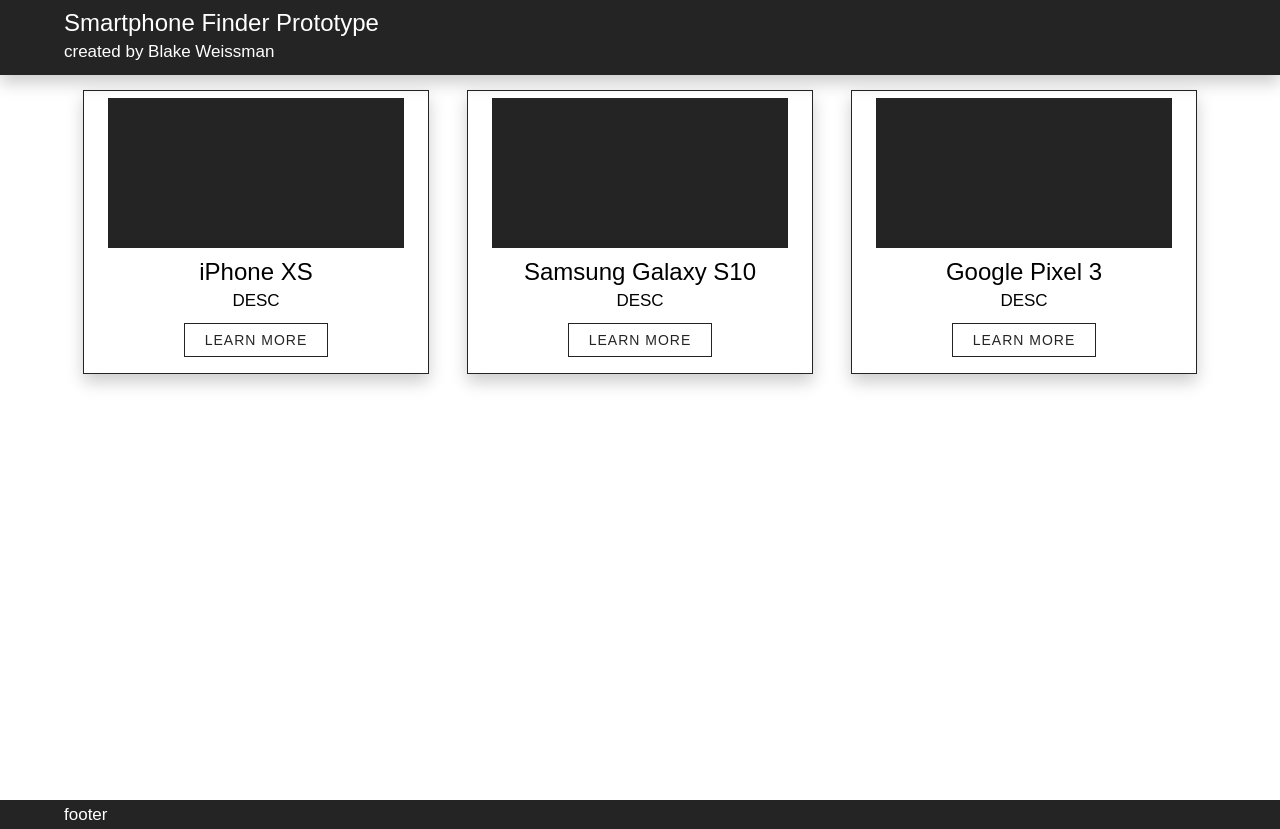
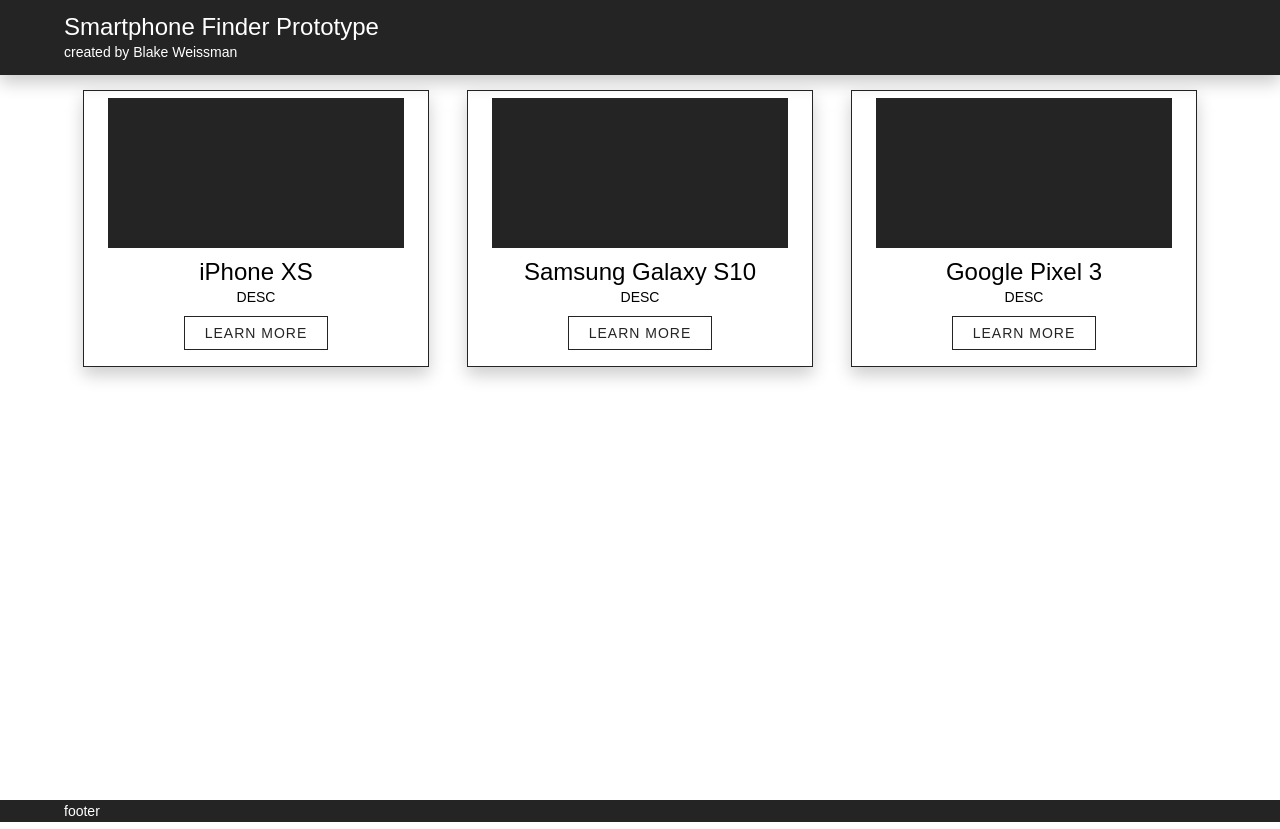
Before and after one commit to BlakeWeissman/smartphone-finder, a React (Create React App) app: page / in a window 1280 px wide. Built offline with nearby package versions, Linux system fonts and the light colour scheme.

Commit message:
Changed styling for <p> tags

```diff
--- a/src/App.css
+++ b/src/App.css
@@ -14,8 +14,8 @@
 }
 
 p {
-  line-height: 29px;
-  font-size: 17px;
+  line-height: 22px;
+  font-size: 14px;
 }
 
 a {
@@ -132,7 +132,6 @@
   border: 1px solid #242424;
   margin-left: auto;
   margin-right: auto;
-
 }
 
 div.card-image {
@@ -141,6 +140,9 @@
   margin-right: auto;
   height: 150px;
   margin-bottom: 10px;
+  background-position: center;
+  background-size: cover;
+  background-repeat: no-repeat;
 }
 
 div.card-wrap {
```
